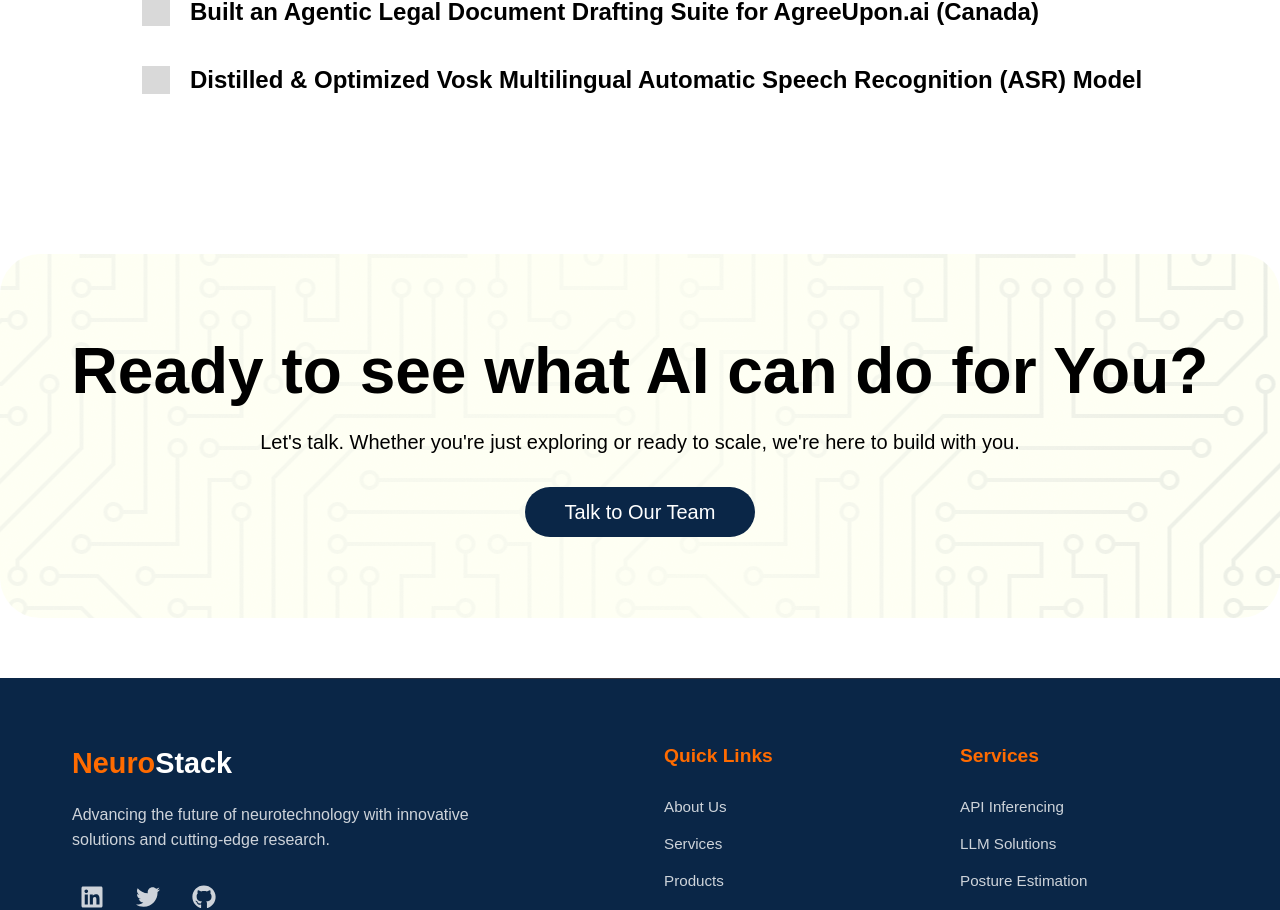
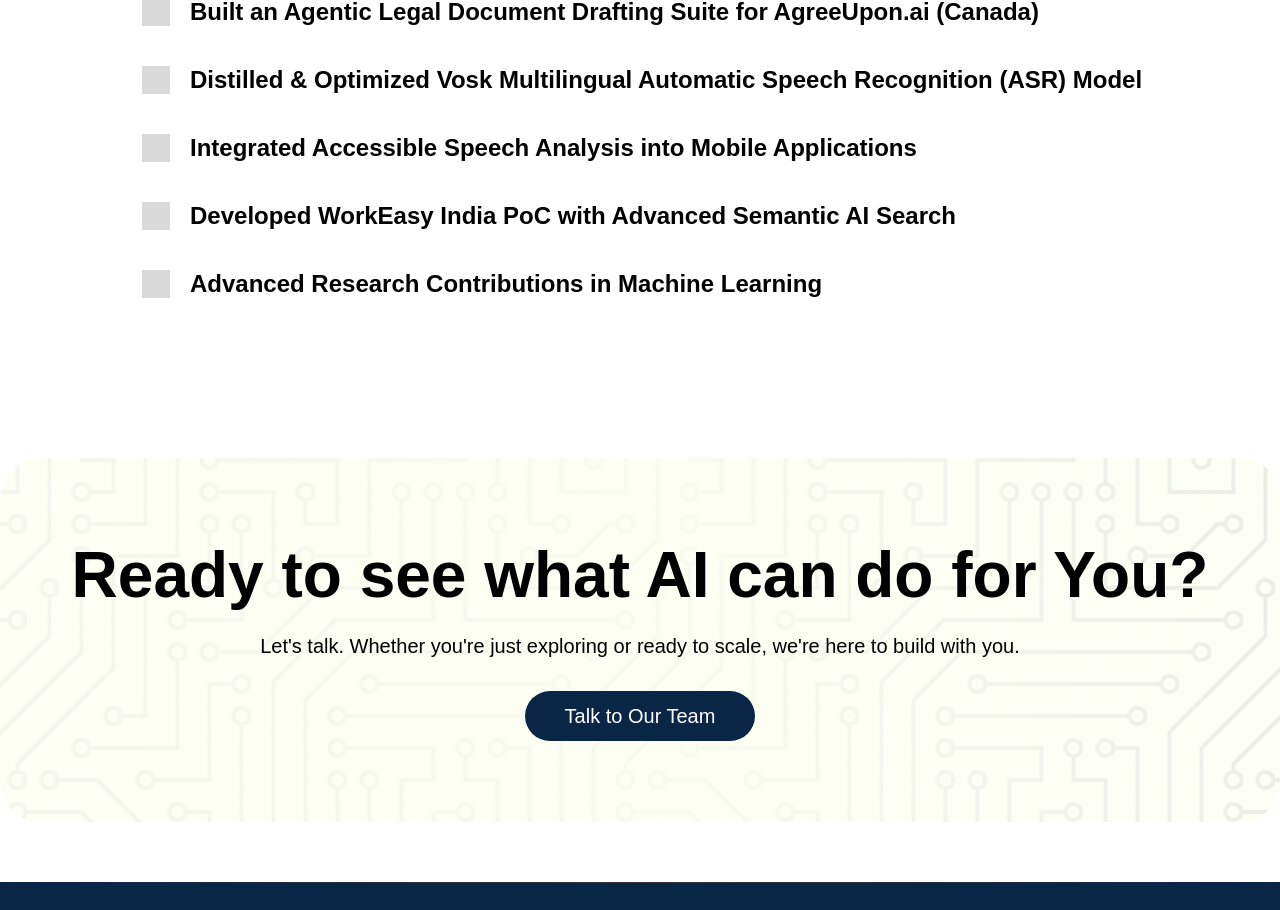
Before and after one commit to Noel-Teens/neuro-stack-website, a React (Vite) app: page / in a window 1280 px wide. Shown: the part 3154-4064 px from the top of the page. Built offline with nearby package versions, Linux system fonts and the light colour scheme.

Commit message:
achivement done

```diff
--- a/src/pages/Home.jsx
+++ b/src/pages/Home.jsx
@@ -187,7 +187,19 @@
     {
       text: "Distilled & Optimized Vosk Multilingual Automatic Speech Recognition (ASR) Model",
       // color: "rgba(10, 38, 71, 0.10)"
-    }
+    },
+    {
+      text: "Integrated Accessible Speech Analysis into Mobile Applications",
+      // color: "rgba(10, 38, 71, 0.10)"
+    },
+    {
+      text: "Developed WorkEasy India PoC with Advanced Semantic AI Search",
+      // color: "rgba(10, 38, 71, 0.10)"
+    },
+    {
+      text: "Advanced Research Contributions in Machine Learning",
+      // color: "rgba(10, 38, 71, 0.10)"
+    },
   ];
 
 
--- a/src/pages/Products.jsx
+++ b/src/pages/Products.jsx
@@ -446,7 +446,7 @@
       {snackbarVisible && (
         <div style={styles.snackbar}>
           <span>
-            <span>ⓘ  </span>
+            {/* <span>ⓘ  </span> */}
             Coming Soon
           </span>
           <button
```
